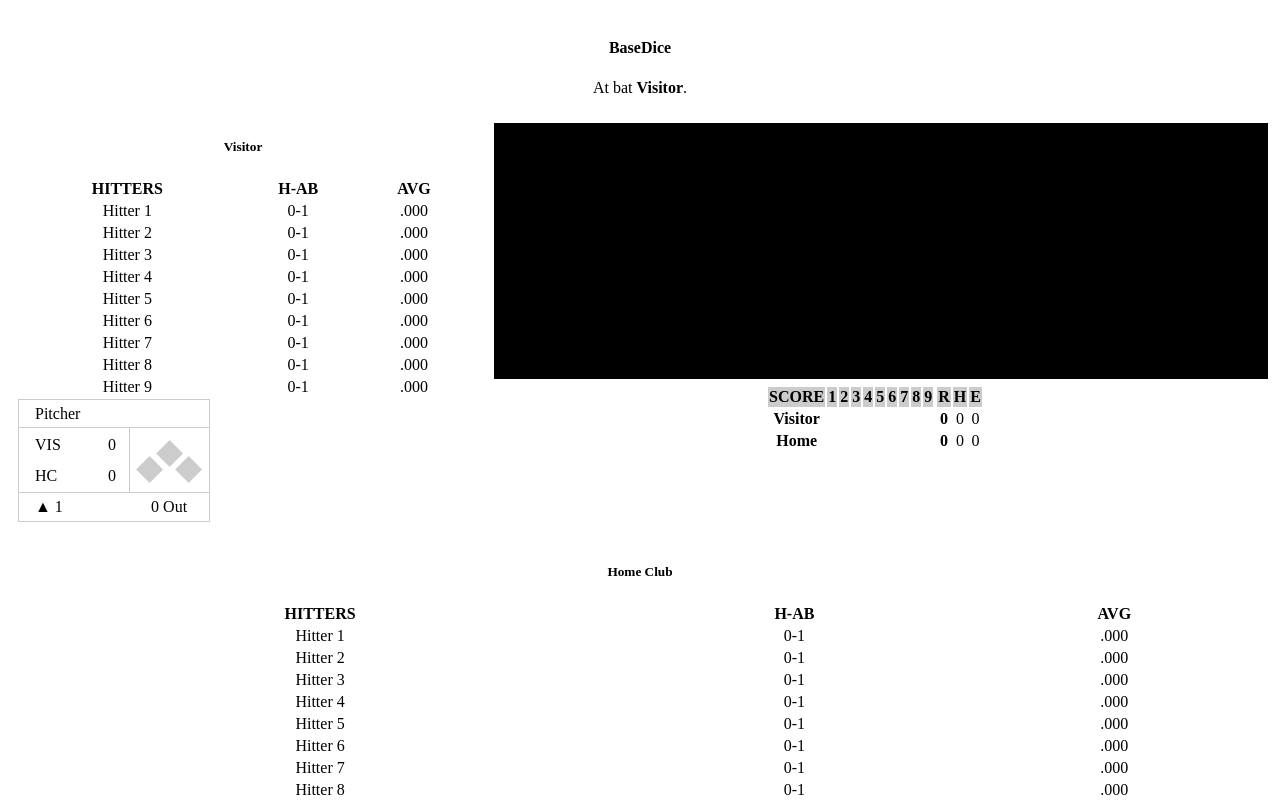
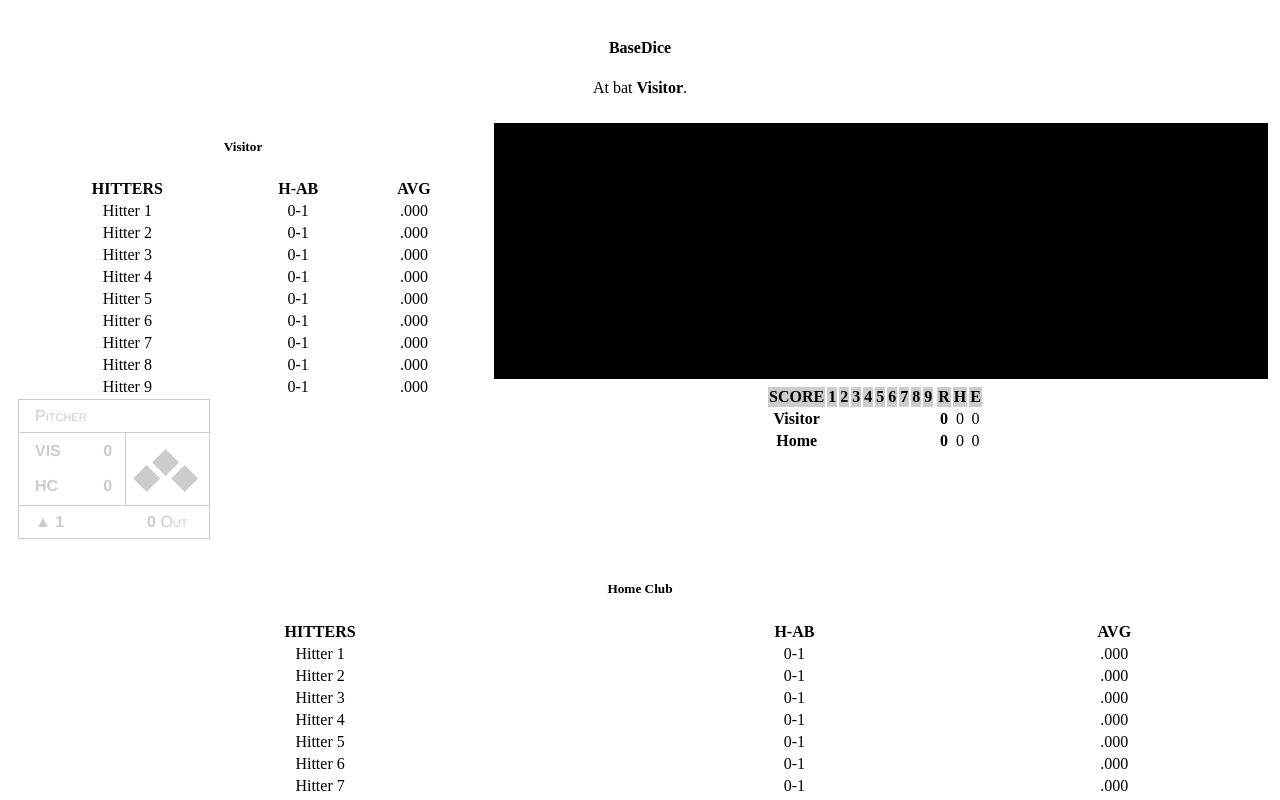
Before and after one commit to romanvieito/DiceBaseball, a Next.js app: page / in a window 1280 px wide. Shown: the top 800 px of the page. Built offline with nearby package versions, Linux system fonts and the light colour scheme.

Commit message:
adding theming

```diff
--- a/components/Bases.js
+++ b/components/Bases.js
@@ -27,9 +27,9 @@
           )}
         </div>
         <style jsx>{`
-        .bases{
-          // margin: -.3em 0 0 -1.3em;
-        }
+          .bases {
+            // margin: -.3em 0 0 -1.3em;
+          }
           .rombo {
             position: absolute;
             background: #cccccc;
--- a/components/ScoreAndBases.js
+++ b/components/ScoreAndBases.js
@@ -1,6 +1,7 @@
 import React from "react";
 import propTypes from "prop-types";
 import Bases from "./Bases";
+import basic from "../helpers/theme";
 
 class ScoreAndBases extends React.Component {
   static propTypes = {
@@ -36,7 +37,7 @@
         <table className="text-left">
           <tbody>
             <tr>
-              <td colSpan="2">Pitcher</td>
+              <td className="font-light" colSpan="2">Pitcher</td>
             </tr>
             <tr>
               <td className="pr-2">
@@ -60,11 +61,11 @@
               </td>
             </tr>
             <tr className="no-border">
-              <td >
+              <td>
                 {!isHomeAtBat ? <span>&#x25B2;</span> : <span>&#x25BC;</span>}{" "}
                 {innings}
               </td>
-              <td className="text-center">{outs} Out</td>
+              <td className="text-center">{outs} <span className="font-light">Out</span></td>
             </tr>
           </tbody>
         </table>
@@ -77,25 +78,33 @@
             text-align: left;
           }
           table {
+            font: ${basic.font};
+            font-weight: 900;
+            color: ${basic.colors.primary};
             border-collapse: collapse;
             width: 12em;
           }
-          table tr td:first-of-type{
-            padding-left:1em;
+          table tr td:first-of-type {
+            padding-left: 1em;
           }
-          tr:first-of-type td, tr:last-of-type td{
-            padding: .3em;
+          tr:first-of-type td,
+          tr:last-of-type td {
+            padding: 0.3em;
           }
-          td.pr-2{
-            padding-right:.8em;
+          td.pr-2 {
+            padding-right: 0.8em;
           }
-          tr.no-border td{
+          tr.no-border td {
             border: 0;
           }
           table,
           th,
           td {
-            border: 1px solid #cacccd;
+            border: 1px solid;
+            border-color: ${basic.colors.border};
+          }
+          .font-light{
+            font-weight: 400;
           }
         `}</style>
       </React.Fragment>
--- /dev/null
+++ b/helpers/theme.js
@@ -0,0 +1,10 @@
+// Theming
+const basic = {
+  colors: {
+    primary: "#cccccc",
+    border: "#cacccd"
+  },
+  font: "normal small-caps normal 16px/1.4 Helvetica, Arial, sans-serif",
+};
+
+export default basic;
```
